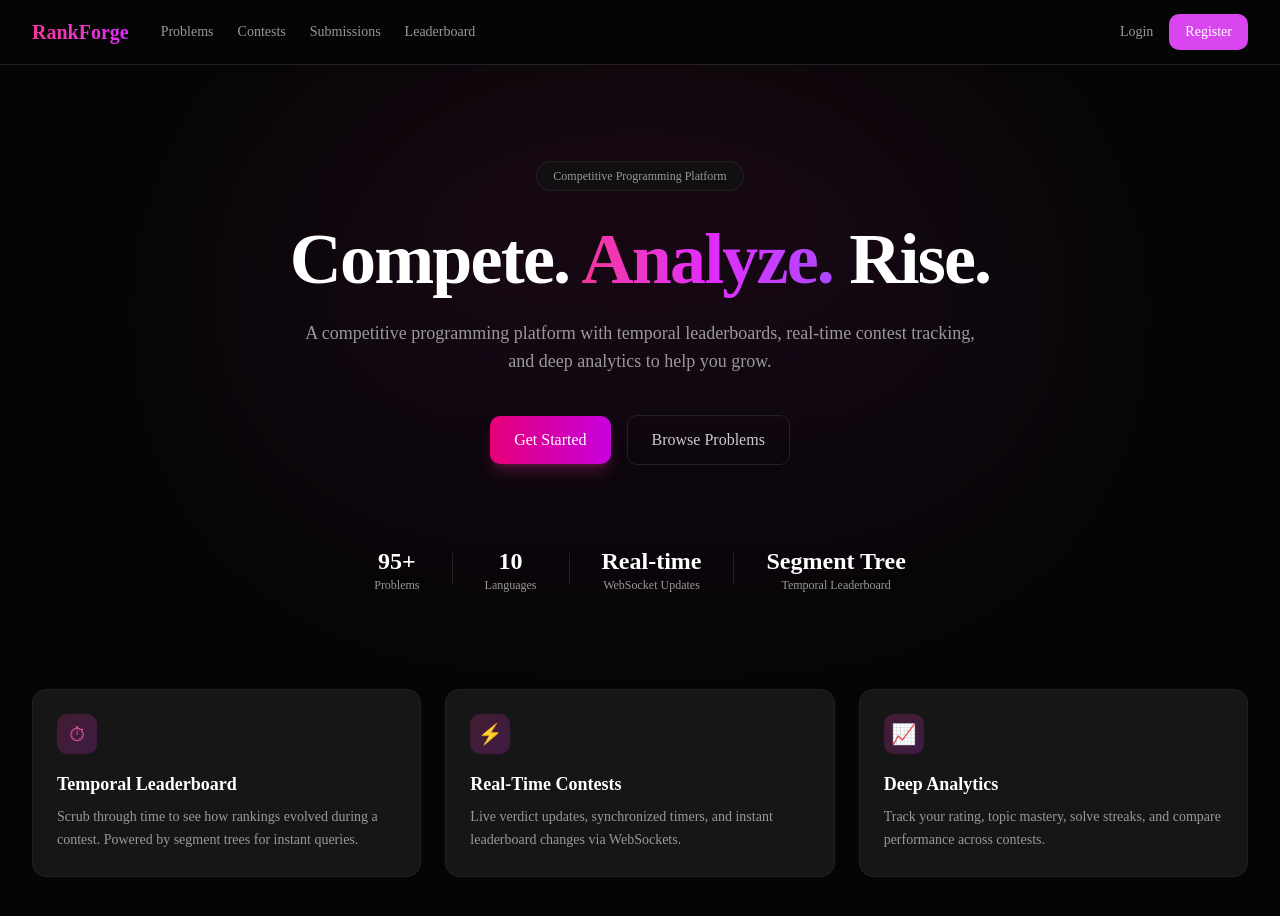
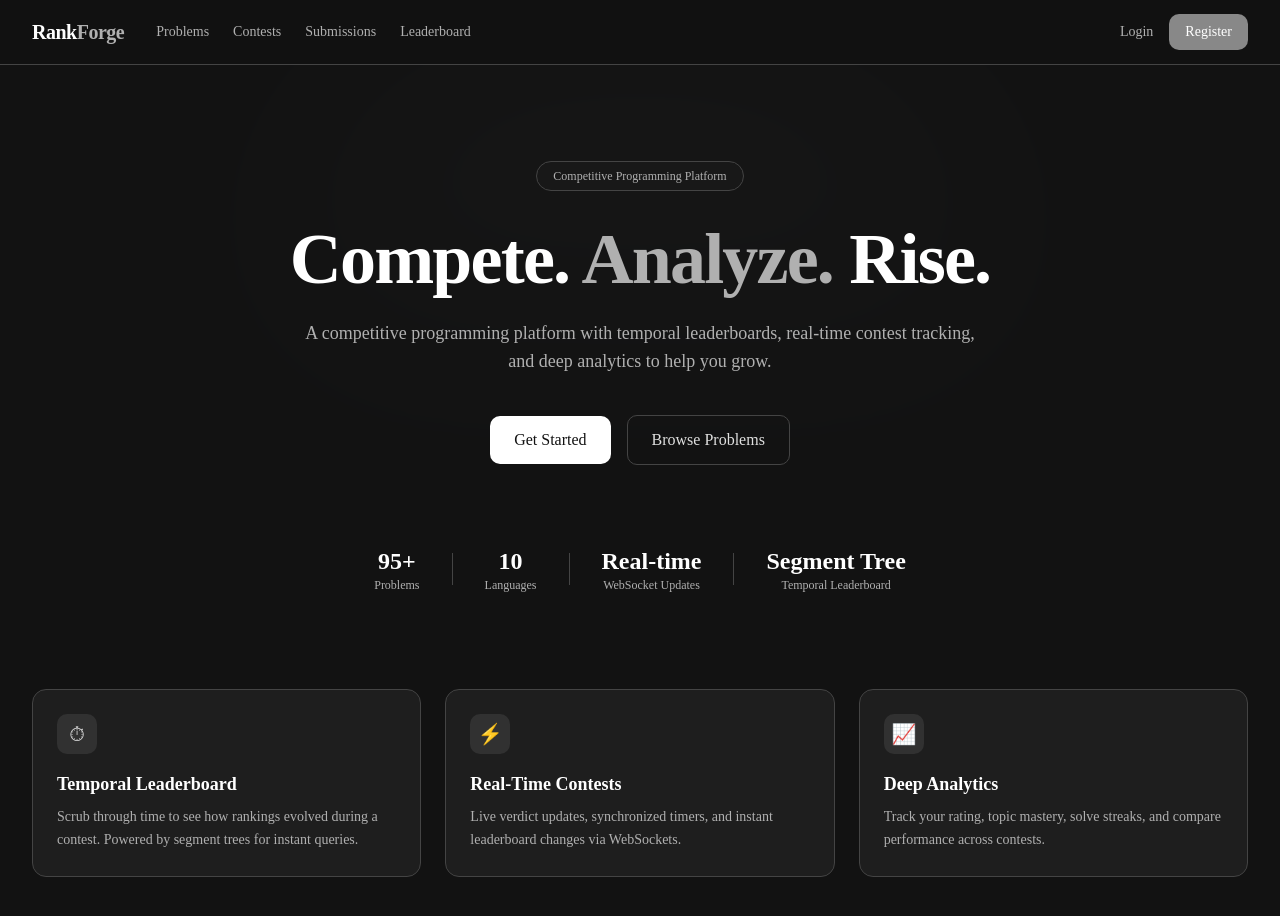
Before and after one commit to dobbydobap/RankForge, a Next.js app in the folder apps/web/: page / in a window 1280 px wide. Shown: the top 916 px of the page. Built offline with nearby package versions, Linux system fonts and the light colour scheme; no server answers.

Commit message:
Charcoal gray theme with clean animations

```diff
--- a/apps/web/src/app/globals.css
+++ b/apps/web/src/app/globals.css
@@ -11,19 +11,18 @@
   --font-mono: var(--font-geist-mono);
   --font-heading: var(--font-sans);
 
-  /* RankForge Pink/Magenta Palette */
-  --color-rf-black: #050505;
-  --color-rf-dark: #111111;
-  --color-rf-card: #161616;
-  --color-rf-border: #222222;
-  --color-rf-iron: #555555;
-  --color-rf-gray: #999999;
-  --color-rf-light: #cccccc;
-  --color-rf-cream: #f0f0f0;
-  --color-rf-sage: #e879a0;
-  --color-rf-accent: #d946ef;
-  --color-rf-accent-hover: #c026d3;
-  --color-rf-pink: #ec4899;
+  /* RankForge Charcoal Gray Palette */
+  --color-rf-black: #121212;
+  --color-rf-dark: #1a1a1a;
+  --color-rf-card: #1e1e1e;
+  --color-rf-border: #444444;
+  --color-rf-iron: #666666;
+  --color-rf-gray: #B0B0B0;
+  --color-rf-light: #E0E0E0;
+  --color-rf-cream: #E0E0E0;
+  --color-rf-accent: #888888;
+  --color-rf-accent-hover: #999999;
+  --color-rf-pink: #E0E0E0;
   --color-rf-success: #4ade80;
   --color-rf-error: #f87171;
   --color-rf-warn: #fbbf24;
@@ -68,38 +67,38 @@
 }
 
 :root {
-  --background: #050505;
-  --foreground: #f0f0f0;
-  --card: #161616;
-  --card-foreground: #f0f0f0;
-  --popover: #161616;
-  --popover-foreground: #f0f0f0;
-  --primary: #d946ef;
-  --primary-foreground: #050505;
-  --secondary: #222222;
-  --secondary-foreground: #f0f0f0;
-  --muted: #222222;
-  --muted-foreground: #999999;
-  --accent: #222222;
-  --accent-foreground: #f0f0f0;
+  --background: #121212;
+  --foreground: #E0E0E0;
+  --card: #1e1e1e;
+  --card-foreground: #E0E0E0;
+  --popover: #1e1e1e;
+  --popover-foreground: #E0E0E0;
+  --primary: #E0E0E0;
+  --primary-foreground: #121212;
+  --secondary: #333333;
+  --secondary-foreground: #E0E0E0;
+  --muted: #333333;
+  --muted-foreground: #888888;
+  --accent: #333333;
+  --accent-foreground: #E0E0E0;
   --destructive: #f87171;
-  --border: #222222;
-  --input: #222222;
-  --ring: #d946ef;
-  --chart-1: #d946ef;
-  --chart-2: #ec4899;
-  --chart-3: #60a5fa;
-  --chart-4: #4ade80;
-  --chart-5: #fbbf24;
+  --border: #444444;
+  --input: #333333;
+  --ring: #888888;
+  --chart-1: #E0E0E0;
+  --chart-2: #B0B0B0;
+  --chart-3: #888888;
+  --chart-4: #666666;
+  --chart-5: #444444;
   --radius: 0.625rem;
-  --sidebar: #0a0a0a;
-  --sidebar-foreground: #f0f0f0;
-  --sidebar-primary: #d946ef;
-  --sidebar-primary-foreground: #050505;
-  --sidebar-accent: #222222;
-  --sidebar-accent-foreground: #f0f0f0;
-  --sidebar-border: #222222;
-  --sidebar-ring: #555555;
+  --sidebar: #161616;
+  --sidebar-foreground: #E0E0E0;
+  --sidebar-primary: #E0E0E0;
+  --sidebar-primary-foreground: #121212;
+  --sidebar-accent: #333333;
+  --sidebar-accent-foreground: #E0E0E0;
+  --sidebar-border: #444444;
+  --sidebar-ring: #666666;
 }
 
 @layer base {
@@ -113,3 +112,14 @@
     @apply font-sans;
   }
 }
+
+/* Animations */
+@keyframes fadeIn {
+  from { opacity: 0; }
+  to { opacity: 1; }
+}
+
+@keyframes slideUp {
+  from { opacity: 0; transform: translateY(20px); }
+  to { opacity: 1; transform: translateY(0); }
+}
--- a/apps/web/src/app/page.tsx
+++ b/apps/web/src/app/page.tsx
@@ -6,35 +6,35 @@ export default function Home() {
     <>
       <Navbar />
       <main className="flex-1 relative overflow-hidden">
-        {/* Pink glow effect */}
-        <div className="absolute top-0 left-1/2 -translate-x-1/2 w-[800px] h-[600px] opacity-30 pointer-events-none">
-          <div className="absolute inset-0 bg-gradient-to-b from-pink-500/40 via-fuchsia-500/20 to-transparent rounded-full blur-[120px]" />
+        {/* Subtle glow */}
+        <div className="absolute top-0 left-1/2 -translate-x-1/2 w-[800px] h-[500px] opacity-10 pointer-events-none">
+          <div className="absolute inset-0 bg-gradient-to-b from-white/30 via-gray-400/10 to-transparent rounded-full blur-[120px]" />
         </div>
 
         <div className="max-w-7xl mx-auto px-4 sm:px-6 lg:px-8 py-24 relative z-10">
           <div className="text-center">
-            <div className="inline-flex items-center px-4 py-1.5 rounded-full border border-rf-border bg-rf-dark/80 text-xs text-rf-gray mb-8">
+            <div className="inline-flex items-center px-4 py-1.5 rounded-full border border-rf-border bg-rf-dark/80 text-xs text-rf-gray mb-8 animate-[fadeIn_0.6s_ease-out]">
               Competitive Programming Platform
             </div>
-            <h1 className="text-5xl sm:text-7xl font-bold tracking-tight">
+            <h1 className="text-5xl sm:text-7xl font-bold tracking-tight animate-[slideUp_0.7s_ease-out]">
               <span className="text-white">Compete.</span>{" "}
-              <span className="bg-gradient-to-r from-pink-500 via-fuchsia-500 to-purple-500 bg-clip-text text-transparent">Analyze.</span>{" "}
+              <span className="text-rf-gray">Analyze.</span>{" "}
               <span className="text-white">Rise.</span>
             </h1>
-            <p className="mt-6 text-lg text-rf-gray max-w-2xl mx-auto">
+            <p className="mt-6 text-lg text-rf-gray max-w-2xl mx-auto animate-[slideUp_0.8s_ease-out]">
               A competitive programming platform with temporal leaderboards,
               real-time contest tracking, and deep analytics to help you grow.
             </p>
-            <div className="mt-10 flex items-center justify-center gap-4">
+            <div className="mt-10 flex items-center justify-center gap-4 animate-[slideUp_0.9s_ease-out]">
               <Link
                 href="/register"
-                className="px-6 py-3 text-base font-medium bg-gradient-to-r from-pink-600 to-fuchsia-600 hover:from-pink-500 hover:to-fuchsia-500 text-white rounded-lg transition-all shadow-lg shadow-pink-500/25"
+                className="px-6 py-3 text-base font-medium bg-white hover:bg-gray-200 text-rf-black rounded-lg transition-all hover:scale-105 active:scale-95"
               >
                 Get Started
               </Link>
               <Link
                 href="/problems"
-                className="px-6 py-3 text-base font-medium border border-rf-border hover:border-rf-iron text-rf-light rounded-lg transition-colors"
+                className="px-6 py-3 text-base font-medium border border-rf-border hover:border-rf-iron text-rf-light rounded-lg transition-all hover:scale-105 active:scale-95"
               >
                 Browse Problems
               </Link>
@@ -42,7 +42,7 @@ export default function Home() {
           </div>
 
           {/* Stats bar */}
-          <div className="mt-20 flex items-center justify-center gap-8 text-center">
+          <div className="mt-20 flex items-center justify-center gap-8 text-center animate-[fadeIn_1s_ease-out]">
             <div>
               <div className="text-2xl font-bold text-white">95+</div>
               <div className="text-xs text-rf-gray">Problems</div>
@@ -66,45 +66,31 @@ export default function Home() {
 
           {/* Feature cards */}
           <div className="mt-24 grid grid-cols-1 md:grid-cols-3 gap-6">
-            <div className="group p-6 rounded-xl border border-rf-border bg-rf-card hover:border-pink-500/30 transition-all">
-              <div className="w-10 h-10 rounded-lg bg-gradient-to-br from-pink-500/20 to-fuchsia-500/20 flex items-center justify-center text-pink-400 text-xl mb-4">
-                &#9201;
+            {[
+              { icon: '\u23F1', title: 'Temporal Leaderboard', desc: 'Scrub through time to see how rankings evolved during a contest. Powered by segment trees for instant queries.' },
+              { icon: '\u26A1', title: 'Real-Time Contests', desc: 'Live verdict updates, synchronized timers, and instant leaderboard changes via WebSockets.' },
+              { icon: '\uD83D\uDCC8', title: 'Deep Analytics', desc: 'Track your rating, topic mastery, solve streaks, and compare performance across contests.' },
+            ].map((card, i) => (
+              <div
+                key={card.title}
+                className="group p-6 rounded-xl border border-rf-border bg-rf-card hover:border-rf-iron hover:-translate-y-1 transition-all duration-300"
+                style={{ animationDelay: `${1 + i * 0.15}s`, animation: `slideUp 0.6s ease-out ${1 + i * 0.15}s both` }}
+              >
+                <div className="w-10 h-10 rounded-lg bg-rf-border/50 flex items-center justify-center text-rf-light text-xl mb-4 group-hover:bg-rf-iron/30 transition-colors">
+                  {card.icon}
+                </div>
+                <h3 className="text-lg font-semibold text-white">
+                  {card.title}
+                </h3>
+                <p className="mt-2 text-sm text-rf-gray leading-relaxed">
+                  {card.desc}
+                </p>
               </div>
-              <h3 className="text-lg font-semibold text-white">
-                Temporal Leaderboard
-              </h3>
-              <p className="mt-2 text-sm text-rf-gray leading-relaxed">
-                Scrub through time to see how rankings evolved during a contest.
-                Powered by segment trees for instant queries.
-              </p>
-            </div>
-            <div className="group p-6 rounded-xl border border-rf-border bg-rf-card hover:border-pink-500/30 transition-all">
-              <div className="w-10 h-10 rounded-lg bg-gradient-to-br from-pink-500/20 to-fuchsia-500/20 flex items-center justify-center text-pink-400 text-xl mb-4">
-                &#9889;
-              </div>
-              <h3 className="text-lg font-semibold text-white">
-                Real-Time Contests
-              </h3>
-              <p className="mt-2 text-sm text-rf-gray leading-relaxed">
-                Live verdict updates, synchronized timers, and instant
-                leaderboard changes via WebSockets.
-              </p>
-            </div>
-            <div className="group p-6 rounded-xl border border-rf-border bg-rf-card hover:border-pink-500/30 transition-all">
-              <div className="w-10 h-10 rounded-lg bg-gradient-to-br from-pink-500/20 to-fuchsia-500/20 flex items-center justify-center text-pink-400 text-xl mb-4">
-                &#128200;
-              </div>
-              <h3 className="text-lg font-semibold text-white">
-                Deep Analytics
-              </h3>
-              <p className="mt-2 text-sm text-rf-gray leading-relaxed">
-                Track your rating, topic mastery, solve streaks, and compare
-                performance across contests.
-              </p>
-            </div>
+            ))}
           </div>
         </div>
       </main>
+
     </>
   );
 }
--- a/apps/web/src/components/layout/Navbar.tsx
+++ b/apps/web/src/components/layout/Navbar.tsx
@@ -11,8 +11,8 @@ export function Navbar() {
       <div className="max-w-7xl mx-auto px-4 sm:px-6 lg:px-8">
         <div className="flex h-16 items-center justify-between">
           <div className="flex items-center gap-8">
-            <Link href="/" className="text-xl font-bold bg-gradient-to-r from-pink-500 to-fuchsia-500 bg-clip-text text-transparent">
-              RankForge
+            <Link href="/" className="text-xl font-bold text-white tracking-tight">
+              Rank<span className="text-rf-gray">Forge</span>
             </Link>
             <div className="hidden md:flex items-center gap-6">
               <Link
```
Also changed, not shown: apps/web/src/app/admin/page.tsx (+5 -5 lines), apps/web/src/app/analytics/page.tsx (+8 -8 lines), apps/web/src/app/contests/[slug]/analytics/page.tsx (+6 -6 lines), apps/web/src/app/users/[username]/page.tsx (+8 -8 lines), apps/web/src/components/leaderboard/ActivityChart.tsx (+6 -6 lines), apps/web/src/components/leaderboard/RankGraph.tsx (+6 -6 lines), 1 other file (tests, documents, lock files or other folders).
